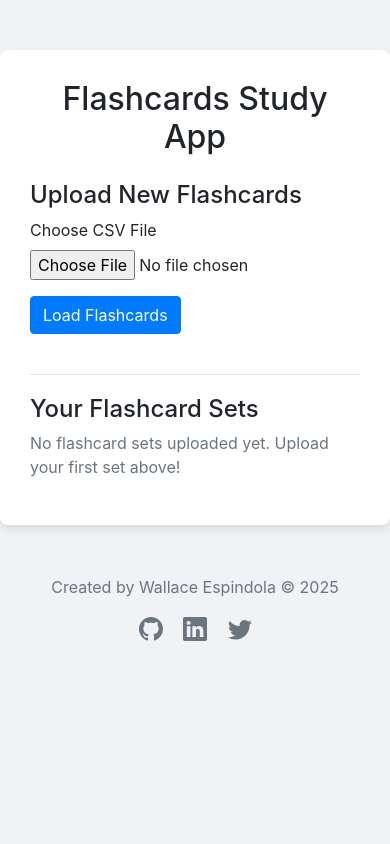
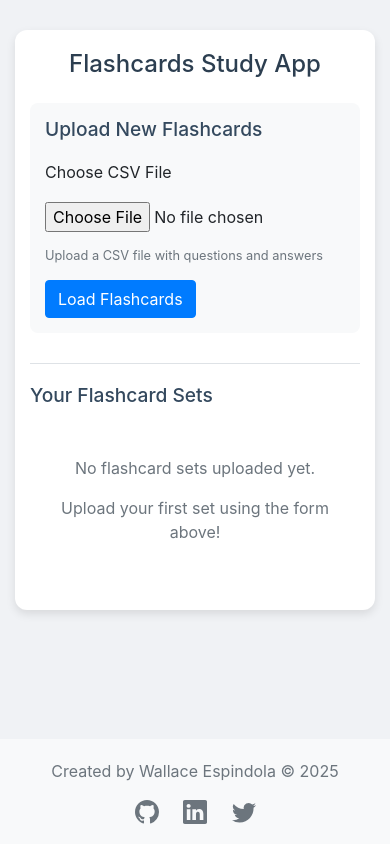
Before and after one commit to wallaceespindola/flashcards-app, a Flask app: page / in a window 390 px wide. Run offline with Flask 3, Linux system fonts and the light colour scheme; some libraries are stand-ins or nearby versions.

Commit message:
improve for mobile

```diff
--- a/templates/index.html
+++ b/templates/index.html
@@ -1,45 +1,167 @@
 <!DOCTYPE html>
 <html>
 <head>
+    <meta charset="UTF-8">
+    <meta name="viewport" content="width=device-width, initial-scale=1.0">
     <title>Upload Your Flashcards CSV</title>
     <!-- Bootstrap for styling -->
     <link rel="stylesheet" href="https://stackpath.bootstrapcdn.com/bootstrap/4.5.0/css/bootstrap.min.css">
     <style>
         body {
             background-color: #f0f2f5;
+            min-height: 100vh;
+            display: flex;
+            flex-direction: column;
+        }
+
+        .main-content {
+            flex: 1;
+            padding: 20px 15px;
         }
 
         .upload-container {
             max-width: 800px;
-            margin: 50px auto;
-            padding: 30px;
+            margin: 20px auto;
+            padding: 25px 20px;
             background-color: #fff;
-            border-radius: 8px;
+            border-radius: 12px;
             box-shadow: 0 4px 10px rgba(0, 0, 0, 0.1);
         }
 
+        @media (max-width: 576px) {
+            .upload-container {
+                margin: 10px auto;
+                padding: 20px 15px;
+            }
+        }
+
+        .upload-section {
+            background-color: #f8f9fa;
+            padding: 20px;
+            border-radius: 8px;
+            margin-bottom: 30px;
+        }
+
+        @media (max-width: 576px) {
+            .upload-section {
+                padding: 15px;
+                margin-bottom: 20px;
+            }
+        }
+
         .saved-sets {
-            margin-top: 40px;
+            margin-top: 30px;
             padding-top: 20px;
             border-top: 1px solid #dee2e6;
         }
 
         .set-card {
-            background: #f8f9fa;
+            background: #fff;
             border: 1px solid #dee2e6;
-            border-radius: 6px;
-            padding: 15px;
+            border-radius: 8px;
+            padding: 20px;
             margin-bottom: 15px;
-            transition: transform 0.2s;
+            transition: all 0.3s ease;
         }
 
         .set-card:hover {
             transform: translateY(-2px);
             box-shadow: 0 4px 8px rgba(0, 0, 0, 0.1);
         }
+
+        @media (max-width: 576px) {
+            .set-card {
+                padding: 15px;
+            }
+
+            .set-card .btn {
+                margin: 5px;
+                min-width: 100px;
+            }
+
+            .set-card .d-flex {
+                flex-direction: column;
+            }
+
+            .set-card .btn-group {
+                margin-top: 10px;
+            }
+        }
+
+        .form-control-file {
+            padding: 10px 0;
+        }
+
+        .alert {
+            margin-top: 15px;
+            margin-bottom: 15px;
+        }
+
+        h2 {
+            color: #2c3e50;
+            margin-bottom: 1.5rem;
+        }
+
+        h4 {
+            color: #34495e;
+            margin-bottom: 1.2rem;
+        }
+
+        @media (max-width: 576px) {
+            h2 {
+                font-size: 1.5rem;
+            }
+
+            h4 {
+                font-size: 1.2rem;
+            }
+        }
+
+        .btn-group {
+            display: flex;
+            gap: 8px;
+            flex-wrap: wrap;
+        }
+
+        footer {
+            margin-top: auto;
+            padding: 20px;
+            background-color: #f8f9fa;
+        }
+
+        .social-links {
+            margin-top: 15px;
+        }
+
+        .social-links a {
+            color: #6c757d;
+            transition: color 0.3s;
+            margin: 0 10px;
+        }
+
+        .social-links a:hover {
+            color: #007bff;
+        }
+
+        .file-input-wrapper {
+            margin-bottom: 15px;
+        }
+
+        .stats {
+            font-size: 0.9rem;
+            color: #6c757d;
+            margin-bottom: 10px;
+        }
+
+        .empty-state {
+            text-align: center;
+            padding: 30px;
+            color: #6c757d;
+        }
     </style>
 </head>
 <body>
+<div class="main-content">
     <div class="upload-container">
         <h2 class="mb-4 text-center">Flashcards Study App</h2>
 
@@ -47,9 +169,10 @@
         <div class="upload-section">
             <h4>Upload New Flashcards</h4>
             <form method="POST" enctype="multipart/form-data">
-            <div class="form-group">
+                <div class="file-input-wrapper">
                     <label for="csv_file">Choose CSV File</label>
                     <input type="file" class="form-control-file" id="csv_file" name="csv_file" accept=".csv">
+                    <small class="form-text text-muted">Upload a CSV file with questions and answers</small>
                 </div>
                 <button type="submit" class="btn btn-primary">Load Flashcards</button>
             </form>
@@ -72,56 +195,52 @@
             {% if flashcard_sets %}
                 {% for set_id, set_info in flashcard_sets.items() %}
                 <div class="set-card">
-                <div class="d-flex justify-content-between align-items-center">
+                    <div class="d-flex justify-content-between align-items-start">
                         <div>
-                        <h5 class="mb-1">{{ set_info.name }}</h5>
-                        <small class="text-muted">Created: {{ set_info.created_at }}</small>
-                        <p class="mb-0">Cards: {{ set_info.card_count }}</p>
+                            <h5 class="mb-2">{{ set_info.name }}</h5>
+                            <div class="stats">
+                                <div>Created: {{ set_info.created_at }}</div>
+                                <div>Cards: {{ set_info.card_count }}</div>
                             </div>
-                    <div>
-                        <a href="{{ url_for('view_set', set_id=set_id) }}" class="btn btn-outline-primary mr-2">Study Now</a>
+                        </div>
+                        <div class="btn-group">
+                            <a href="{{ url_for('view_set', set_id=set_id) }}" class="btn btn-outline-primary">Study Now</a>
                             <button onclick="confirmDelete('{{ set_id }}')" class="btn btn-outline-danger">Delete</button>
                         </div>
                     </div>
                 </div>
                 {% endfor %}
             {% else %}
-            <p class="text-muted">No flashcard sets uploaded yet. Upload your first set above!</p>
+                <div class="empty-state">
+                    <p>No flashcard sets uploaded yet.</p>
+                    <p>Upload your first set using the form above!</p>
+                </div>
             {% endif %}
         </div>
     </div>
+</div>
 
-<!-- Footer with social links -->
-<footer class="text-center mt-5 pb-4">
+<footer class="text-center">
     <div class="container">
-        <p class="text-muted">Created by Wallace Espindola &copy; 2025</p>
+        <p class="text-muted mb-2">Created by Wallace Espindola &copy; 2025</p>
         <div class="social-links">
-            <a href="https://github.com/wallaceespindola" target="_blank" class="mx-2" title="GitHub">
+            <a href="https://github.com/wallaceespindola" target="_blank" title="GitHub">
                 <svg xmlns="http://www.w3.org/2000/svg" width="24" height="24" fill="currentColor" class="bi bi-github" viewBox="0 0 16 16">
                     <path d="M8 0C3.58 0 0 3.58 0 8c0 3.54 2.29 6.53 5.47 7.59.4.07.55-.17.55-.38 0-.19-.01-.82-.01-1.49-2.01.37-2.53-.49-2.69-.94-.09-.23-.48-.94-.82-1.13-.28-.15-.68-.52-.01-.53.63-.01 1.08.58 1.23.82.72 1.21 1.87.87 2.33.66.07-.52.28-.87.51-1.07-1.78-.2-3.64-.89-3.64-3.95 0-.87.31-1.59.82-2.15-.08-.2-.36-1.02.08-2.12 0 0 .67-.21 2.2.82.64-.18 1.32-.27 2-.27.68 0 1.36.09 2 .27 1.53-1.04 2.2-.82 2.2-.82.44 1.1.16 1.92.08 2.12.51.56.82 1.27.82 2.15 0 3.07-1.87 3.75-3.65 3.95.29.25.54.73.54 1.48 0 1.07-.01 1.93-.01 2.2 0 .21.15.46.55.38A8.012 8.012 0 0 0 16 8c0-4.42-3.58-8-8-8z"/>
                 </svg>
             </a>
-            <a href="https://linkedin.com/in/wallaceespindola" target="_blank" class="mx-2" title="LinkedIn">
+            <a href="https://linkedin.com/in/wallaceespindola" target="_blank" title="LinkedIn">
                 <svg xmlns="http://www.w3.org/2000/svg" width="24" height="24" fill="currentColor" class="bi bi-linkedin" viewBox="0 0 16 16">
                     <path d="M0 1.146C0 .513.526 0 1.175 0h13.65C15.474 0 16 .513 16 1.146v13.708c0 .633-.526 1.146-1.175 1.146H1.175C.526 16 0 15.487 0 14.854V1.146zm4.943 12.248V6.169H2.542v7.225h2.401zm-1.2-8.212c.837 0 1.358-.554 1.358-1.248-.015-.709-.52-1.248-1.342-1.248-.822 0-1.359.54-1.359 1.248 0 .694.521 1.248 1.327 1.248h.016zm4.908 8.212V9.359c0-.216.016-.432.08-.586.173-.431.568-.878 1.232-.878.869 0 1.216.662 1.216 1.634v3.865h2.401V9.25c0-2.22-1.184-3.252-2.764-3.252-1.274 0-1.845.7-2.165 1.193v.025h-.016a5.54 5.54 0 0 1 .016-.025V6.169h-2.4c.03.678 0 7.225 0 7.225h2.4z"/>
                 </svg>
             </a>
-            <a href="https://twitter.com/wsespindola" target="_blank" class="mx-2" title="Twitter">
+            <a href="https://twitter.com/wsespindola" target="_blank" title="Twitter">
                 <svg xmlns="http://www.w3.org/2000/svg" width="24" height="24" fill="currentColor" class="bi bi-twitter" viewBox="0 0 16 16">
                     <path d="M5.026 15c6.038 0 9.341-5.003 9.341-9.334 0-.14 0-.282-.006-.422A6.685 6.685 0 0 0 16 3.542a6.658 6.658 0 0 1-1.889.518 3.301 3.301 0 0 0 1.447-1.817 6.533 6.533 0 0 1-2.087.793A3.286 3.286 0 0 0 7.875 6.03a9.325 9.325 0 0 1-6.767-3.429 3.289 3.289 0 0 0 1.018 4.382A3.323 3.323 0 0 1 .64 6.575v.045a3.288 3.288 0 0 0 2.632 3.218 3.203 3.203 0 0 1-.865.115 3.23 3.23 0 0 1-.614-.057 3.283 3.283 0 0 0 3.067 2.277A6.588 6.588 0 0 1 .78 13.58a6.32 6.32 0 0 1-.78-.045A9.344 9.344 0 0 0 5.026 15z"/>
                 </svg>
             </a>
         </div>
     </div>
-    <style>
-        .social-links a {
-            color: #6c757d;
-            transition: color 0.3s;
-        }
-        .social-links a:hover {
-            color: #007bff;
-        }
-    </style>
 </footer>
 
 <!-- Add JavaScript for delete confirmation -->
```
Also changed, not shown: templates/flashcards.html (+206 -82 lines). Lines whose indentation alone changed are shown as unchanged.
